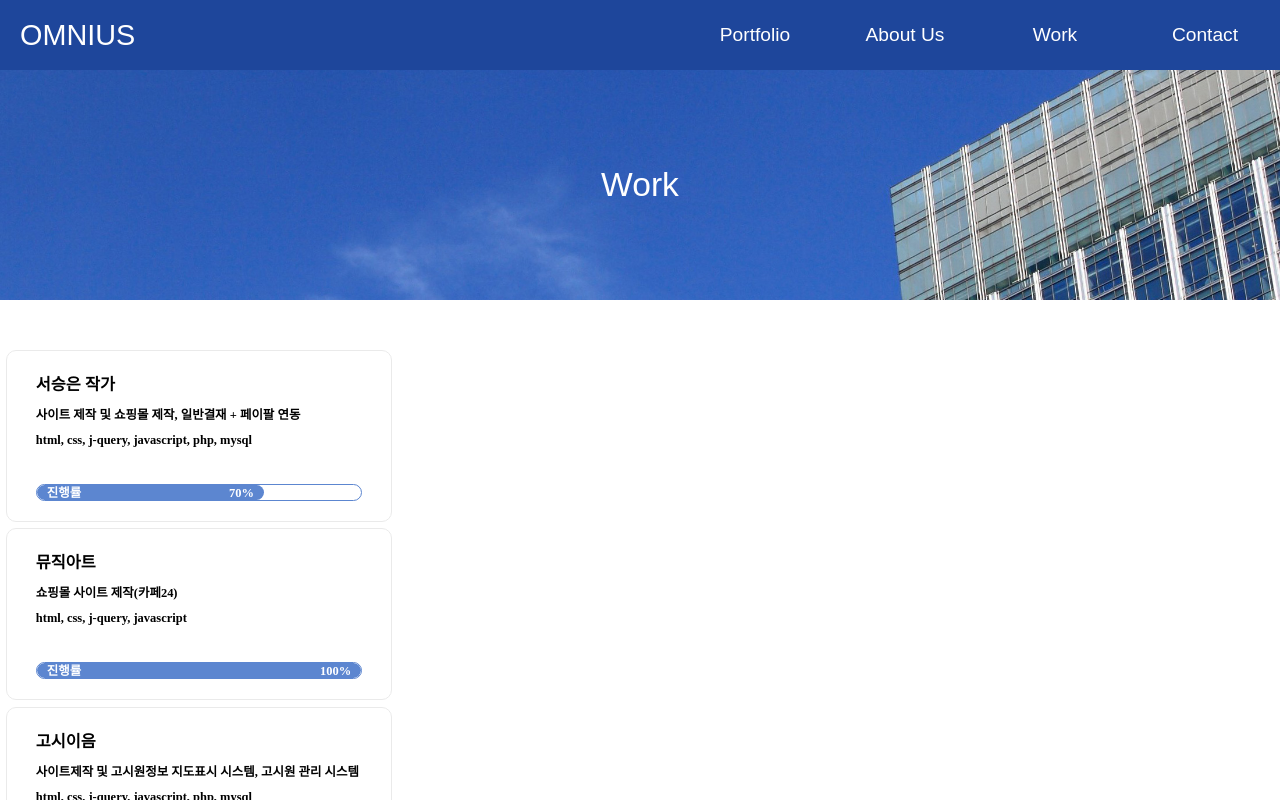
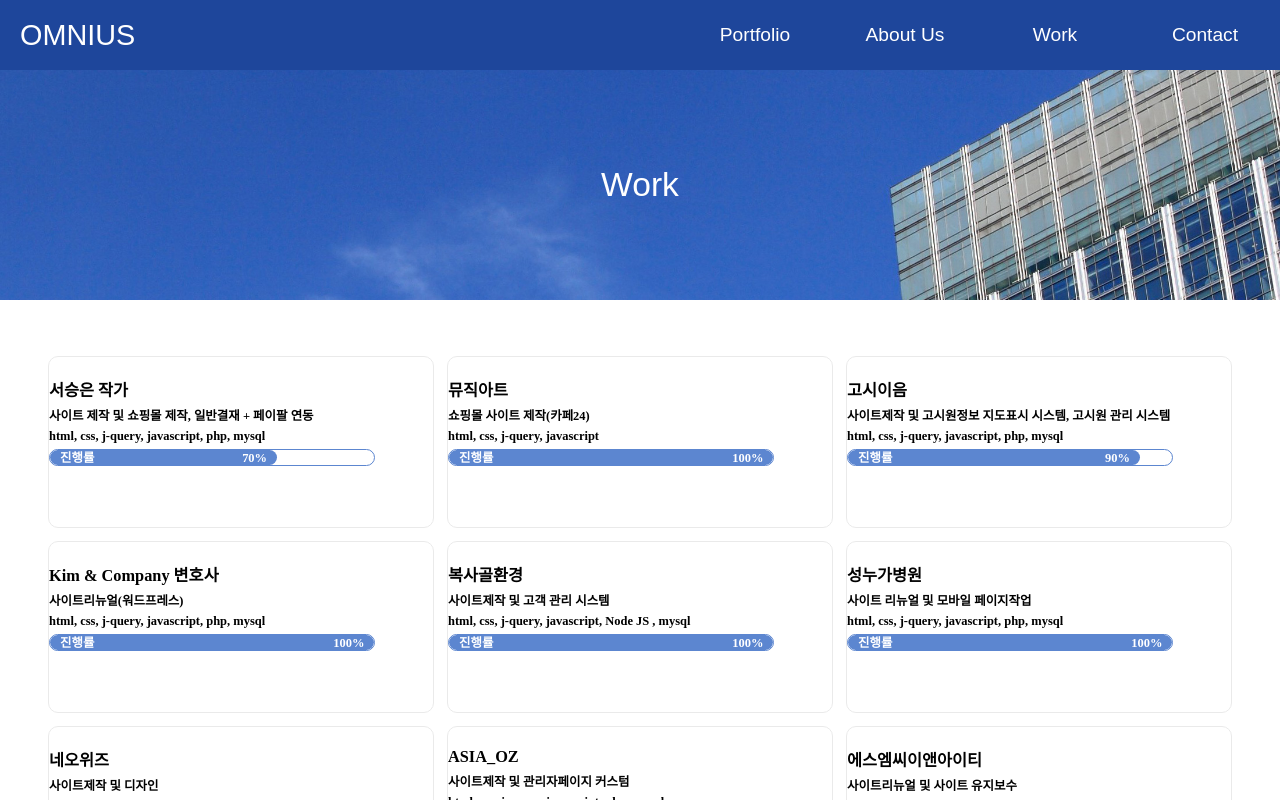
Before and after one commit to omnius-web/omnius_site, a React (Create React App) app: page /work in a window 1280 px wide. Shown: the top 800 px of the page. Built offline with nearby package versions, Linux system fonts and the light colour scheme; a web font is replaced by a local one.

Commit message:
210803-12

```diff
--- a/src/components/work/work.css
+++ b/src/components/work/work.css
@@ -5,7 +5,7 @@
 
 
 .work {
-        /* display: flex; */
+        display: flex;
         justify-content: center;
         align-items: center;
         flex-wrap: wrap;
@@ -20,7 +20,7 @@
         background-color: white;
         border: 1px solid #eaeaea;
         border-radius: 10px;
-        display: flex;
+        /* display: flex; */
         flex-direction: column;
         justify-content: flex-start;
         align-items: center;
```
